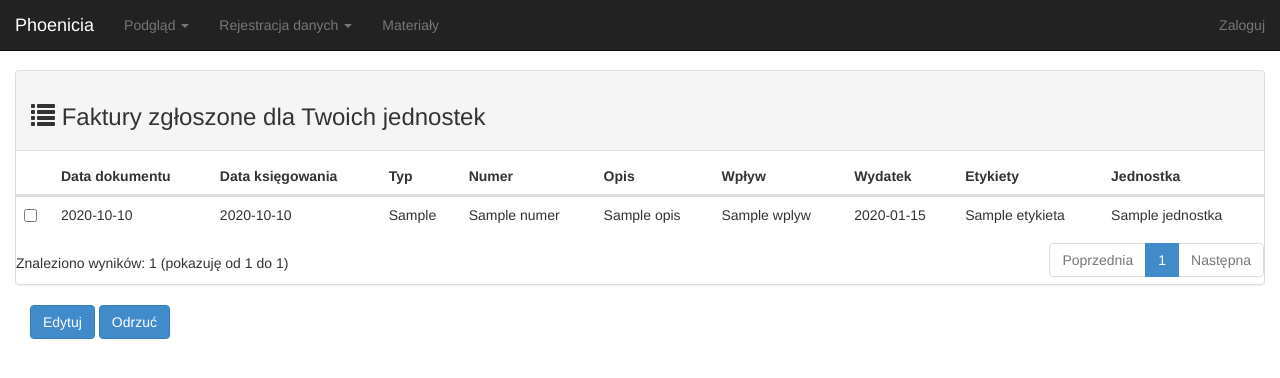
After one commit to kszczepaniak/phoenicia21, a Django app: template Phoenicia21/src/core/templates/core/docs_confirm.html in a window 1280 px wide. The commit adds this page. Shown: the top 378 px of the page. Run offline with Django 3.2, Linux system fonts and the light colour scheme; the template is opened without the code that fills it: most values are stand-ins (such as "Sample title", 1, 10 or a date in 2020); some libraries are stand-ins or nearby versions.

Commit message:
Zgłaszanie faktur przez zwykłych użytkowników
Użytkownicy mogą zgłaszać, edytować i anulować zgłoszenia faktur.
ZFH i admini moą edytować, odrzucać i zatwierdzać zgłoszone faktury.

Dopiero zatwierdzanie wpływa na stan salda drużyny.

+ bugfix: przy edycji dokumentów nie była sprawdzana poprawność wpisanej
liczby, poprawiono

```diff
--- a/Phoenicia21/src/core/templates/core/base.html
+++ b/Phoenicia21/src/core/templates/core/base.html
@@ -80,6 +80,7 @@
 		          <ul class="dropdown-menu" role="menu">
 		            <li><a href="docs_search">Szukaj</a></li>
 		            <li><a href="docs_add">Dodaj</a></li>
+		            <li><a href="docs_confirm">Zatwierdź</a></li>
 		            <li><a href="#">Zaliczki</a></li>
 		          </ul>
 		        </li>
@@ -134,6 +135,7 @@
 		          <ul class="dropdown-menu" role="menu">
 		            <li><a href="docs_search">Dokumenty</a></li>
 		            <li><a href="operations_view">Operacje</a></li>
+		            <li><a href="docs_confirm">Zgłoszenia</a></li>
 		            <li><a href="invoices">Faktury</a></li>
 		            <li><a href="reports_balance">Salda</a></li>
 		          </ul>
@@ -142,7 +144,7 @@
 		        <li class="dropdown">
 		          <a href="#" class="dropdown-toggle" data-toggle="dropdown">Rejestracja danych <span class="caret"></span></a>
 		          <ul class="dropdown-menu" role="menu">
-		          	<li><a href="docs_add">Dokumenty</a></li>
+		          	<li><a href="register_docs">Dokumenty</a></li>
 		            <li><a href="#">Operacje</a></li>
 		            <li><a href="invoices_single">Faktura</a></li>
 		            <li><a href="invoices_upload">Faktury wiele</a></li>
--- /dev/null
+++ b/Phoenicia21/src/core/templates/core/docs_confirm.html
@@ -0,0 +1,207 @@
+{% extends "core/main.html" %}
+{% block content %}
+
+<div class="col-lg-12">
+
+<!-- WYSWIETLANIE DOKUMENTOW -->
+<div class="panel panel-default">
+
+{% if dokumenty %}
+  {% if request.user.is_staff or request.user.is_admin %}
+  <div class="panel-heading"><h3><span class="glyphicon glyphicon-saved"></span> Zatwierdzanie faktur </h3></div>
+  {% else %}
+  <div class="panel-heading"><h3><span class="glyphicon glyphicon-list"></span> Faktury zgłoszone dla Twoich jednostek </h3></div>
+  {% endif %}
+
+  <!-- Table -->
+  <form class="form-horizontal" action="docs_confirm" method="post">{% csrf_token %}
+  <table id="show_docs" class="table">
+  <thead><tr>
+      <th></th>
+	  <th>Data dokumentu</th>
+	  <th>Data księgowania</th>
+	  <th>Typ</th>
+	  <th>Numer</th>
+	  <th>Opis</th>
+	  <th>Wpływ</th>
+	  <th>Wydatek</th>
+	  <th>Etykiety</th>
+	  <th>Jednostka</th>
+
+  </tr></thead>
+
+  <tbody>
+
+  {% for dok in dokumenty %}
+  <tr>
+
+  <td><input type="checkbox" name="pick" value="{{ dok.id }}"></td>
+
+  <td>{{ dok.data_dokumentu|date:"Y-m-d" }}</td>
+  <td>{{ dok.data_ksiegowania|date:"Y-m-d" }}</td>
+  <td>{{ dok.get_typ_display }}</td>
+  <td>{{ dok.numer }}</td>
+  <td>{{ dok.opis }}</td>
+  <td>{{ dok.wplyw }}</td>
+  <td>{{ dok.wydatek }}</td>
+  <td>{% for ety in dok.etykiety.all %} {{ ety }} </br> {% endfor %}</td>
+  <td>{{ dok.jednostka }}</td>
+  </tr>
+  {% endfor %}
+
+  </tbody>
+  </table>
+  </div>
+      <div class="form-group">
+      <div class="col-lg-9">
+            <button type="submit" class="btn btn-primary" name="edit">Edytuj</button>
+            <button type="submit" class="btn btn-primary" name="reject">Odrzuć</button>
+            {% if request.user.is_staff or request.user.is_admin %}
+            <button type="submit" class="btn btn-primary" name="confirm">Zatwierdź</button>
+            {% endif %}
+    </div></div>
+  </form>
+
+<!-- EDYCJA DOKUMENTOW -->
+
+{% elif edytowane_dokumenty %}
+
+ <div class="panel-heading"><h3><span class="glyphicon glyphicon-pencil"></span> Edycja danych</h3></div>
+ {%  if error_log %}
+ <div class="alert alert-danger " role="alert">Proszę poprawić dane w poniższych dokumentach:</div>
+ {% endif %}
+
+ <!-- Table -->
+  <table class="table">
+  <th>Data dokumentu</th>
+  <th>Typ</th>
+  <th>Numer</th>
+  <th>Opis</th>
+  <th>Wpływ</th>
+  <th>Wydatek</th>
+  <th>Etykiety</th>
+  <th>Jednostka</th>
+
+  <form class="form-inline" role="form" action="docs_confirm" method="post">{% csrf_token %}
+  {% for dok in edytowane_dokumenty %}
+  <tr>
+  <input type='hidden' name="pick" value="{{ dok.id }}" />
+  <td><div class="form-group"><input type="date" class="form-control" name="data_dokumentu" value="{{ dok.data_dokumentu|date:"Y-m-d" }}"></div></td>
+  <td><div class="form-group"><select class="form-control" name="typ">
+  {% for id, value in typy_dokumentow %}<option value="{{ id }}"{% if id == dok.typ %} selected="selected" {% endif %}>{{ value }}</option>{% endfor %}
+  </select></div></td>
+  <td><div class="form-group"><input type="text" class="form-control" name="numer" value="{{ dok.numer }}"></div></td>
+  <td><div class="form-group"><input type="text" class="form-control" name="opis" value="{{ dok.opis }}"></div></td>
+  <td><div class="form-group"><input type="text" class="form-control" name="wplyw" value="{{ dok.wplyw }}"></div></td>
+  <td><div class="form-group"><input type="text" class="form-control" name="wydatek" value="{{ dok.wydatek }}"></div></td>
+  <td><div class="form-group"><select multiple class="form-control" name="etykiety{{dok.id}}">
+  {% for ety in etykiety %}<option value="{{ ety.id }}" {% if ety in dok.etykiety.all %} selected="selected" {% endif %}>{{ ety }}</option>{% endfor %}
+  </select></div></td>
+  <td><div class="form-group"><select class="form-control" name="jednostka">
+  {% for jed in jednostki %}<option value="{{ jed.id }}" {% if jed == dok.jednostka %} selected="selected" {% endif %}>{{ jed }}</option>{% endfor %}
+  </select></div></td>
+  </tr>
+  {% endfor %}
+  </table>
+  </div>
+  <div class="form-group">
+  <div class="col-lg-9">
+          <button type="submit" class="btn btn-primary" name="change">Zmień</button>
+          <button type="submit" class="btn btn-primary" name="cancel">Anuluj</button>
+  </div></div>
+  </form>
+
+<!-- USUWANIE DOKUMENTOW -->
+
+{% elif usuwane_dokumenty %}
+
+  <div class="panel-heading"><h3><span class="glyphicon glyphicon-remove"></span> Zostaną odrzucone dokumenty:</h3></div>
+
+ <!-- Table -->
+  <table class="table">
+  <th>Data dokumentu</th>
+  <th>Data księgowania</th>
+  <th>Typ</th>
+  <th>Numer</th>
+  <th>Opis</th>
+  <th>Wpływ</th>
+  <th>Wydatek</th>
+  <th>Etykiety</th>
+  <th>Jednostka</th>
+
+  <form class="form-inline" role="form" action="docs_confirm" method="post">{% csrf_token %}
+
+  {% for dok in usuwane_dokumenty %}
+  <tr>
+  <input type='hidden' name="pick" value="{{ dok.id }}" />
+  <td>{{ dok.data_dokumentu|date:"Y-m-d" }}</td>
+  <td>{{ dok.data_ksiegowania|date:"Y-m-d" }}</td>
+  <td>{{ dok.get_typ_display }}</td>
+  <td>{{ dok.numer }}</td>
+  <td>{{ dok.opis }}</td>
+  <td>{{ dok.wplyw }}</td>
+  <td>{{ dok.wydatek }}</td>
+  <td>{% for ety in dok.etykiety.all %} {{ ety }} </br> {% endfor %}</td>
+  <td>{{ dok.jednostka }}</td>
+  </tr>
+  {% endfor %}
+
+  </table>
+  </div>
+  <div class="form-group">
+  <div class="col-lg-9">
+          <button type="submit" class="btn btn-primary" name="reject_confirm">Potwierdź</button>
+          <button type="submit" class="btn btn-primary" name="cancel">Anuluj</button>
+  </div></div>
+  </form>
+
+<!-- DODAWANIE DOKUMENTOW DO RAPORTU -->
+
+{% elif dokumenty_do_dodania %}
+
+<div class="panel-heading"><h3><span class="glyphicon glyphicon-paperclip"></span> Wybierz raport:</h3></div>
+
+ <!-- Table -->
+  <table class="table">
+  <th></th>
+  <th>Miesiąc</th>
+  <th>Rok</th>
+  <th>Saldo początkowe</th>
+  <th>Saldo końcowe</th>
+  <th>Pierwszy numer</th>
+  <th>Ostatni numer</th>
+  <th>Status</th>
+
+  <form class="form-inline" role="form" action="docs_search" method="post">{% csrf_token %}
+
+  {% for raport in raporty %}
+  <tr>
+  <td><input type='radio' name="raport" value="{{ raport.id }}" /></td>
+  <td>{{ raport.miesiac }}</td>
+  <td>{{ raport.rok }}</td>
+  <td>{{ raport.saldo_start }}</td>
+  <td>{{ raport.saldo_stop }}</td>
+  <td>{{ raport.numer_start }}</td>
+  <td>{{ raport.numer_stop }}</td>
+  <td>{{ raport.get_status_display }}</td>
+  </tr>
+  {% endfor %}
+
+  {% for dok in dokumenty_do_dodania %}
+  <input type='hidden' name="pick" value="{{ dok.id }}" />
+  {% endfor %}
+
+  </table>
+  </div>
+  <div class="form-group">
+  <div class="col-lg-9">
+          <button type="submit" class="btn btn-primary" name="add_to_report_confirm">Potwierdź</button>
+          <button type="submit" class="btn btn-primary" name="cancel">Anuluj</button>
+  </div></div>
+  </form>
+
+{% endif %}
+
+</div>
+
+{% endblock %}
--- a/Phoenicia21/src/core/urls.py
+++ b/Phoenicia21/src/core/urls.py
@@ -7,6 +7,7 @@
     url(r'main$', views.main, name='main'),
     url(r'docs_add$', views.docs_add, name='docs_add'),
     url(r'docs_search$', views.docs_search, name='docs_search'),
+    url(r'docs_confirm$', views.docs_confirm, name='docs_confirm'),
     url(r'operations_view$', views.operations_view, name='operations_view'),
     url(r'operations_transfer$', views.operations_transfer, name='operations_transfer'),
     url(r'operations_bank$', views.operations_bank, name='operations_bank'),
@@ -27,4 +28,5 @@
     url(r'invoices$', views.invoices, name='invoices'),
     url(r'invoices_upload$', views.invoices_upload, name='invoices_upload'),
     url(r'invoices_single$', views.invoices_single, name='invoices_single'),
+    url(r'register_docs$', views.register_docs, name='register_docs'),
 ]
```
Also changed, not shown: Phoenicia21/src/core/models.py (+19 -10 lines), Phoenicia21/src/core/templates/core/register_docs.html (added, +90 -0 lines), Phoenicia21/src/core/views.py (+179 -7 lines), Phoenicia21/src/core/migrations/0012_auto_20161016_2034.py (added).
